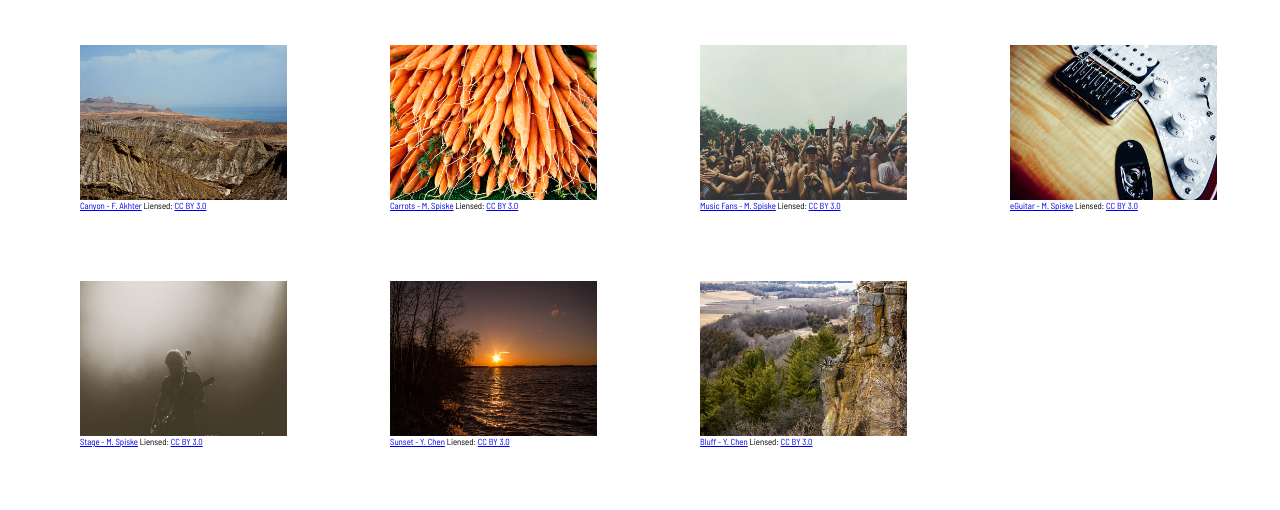
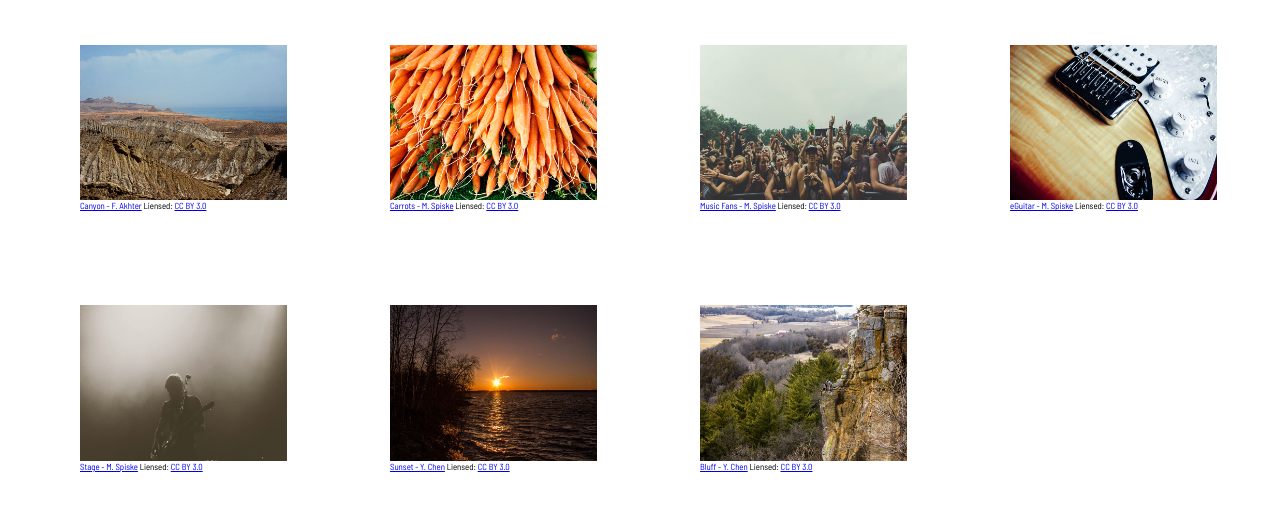
Before and after one commit to TaylorColin/responsive-images, a plain HTML site: page index.html in a window 1280 px wide. Shown: the part 52-562 px from the top of the page. Drawn offline with Linux system fonts and the light colour scheme.

Commit message:
Still more margin changes

```diff
--- a/css/main.css
+++ b/css/main.css
@@ -28,7 +28,7 @@ ul
 li
 {   float:          left;
     margin-top:     1%;
-    margin-bottom:  2%;
+    margin-bottom:  4%;
 }
 img
 {    max-width:   90%;
```
